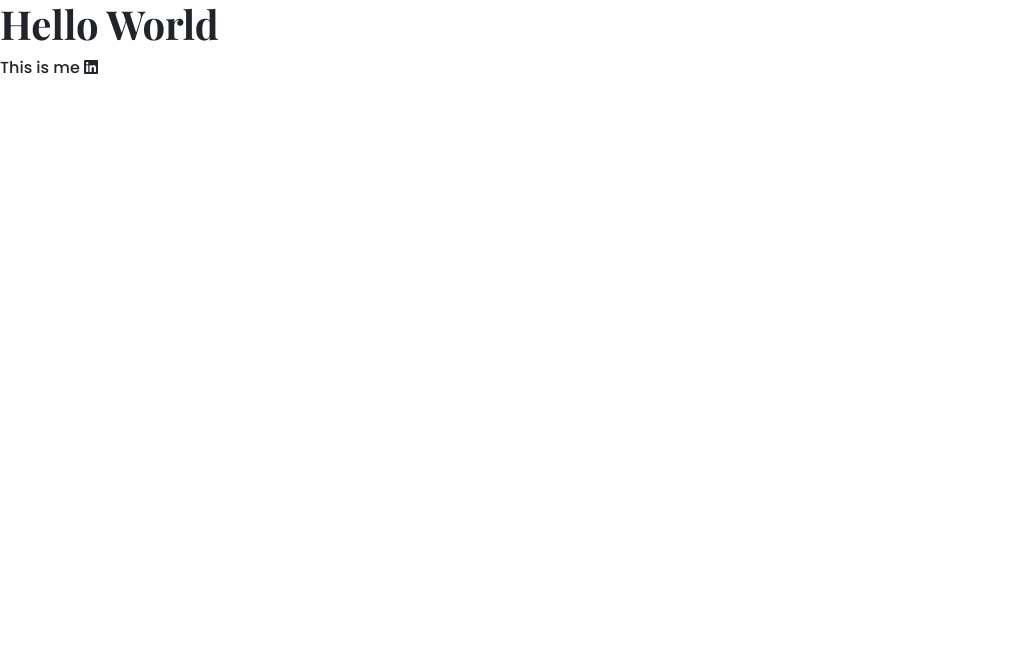
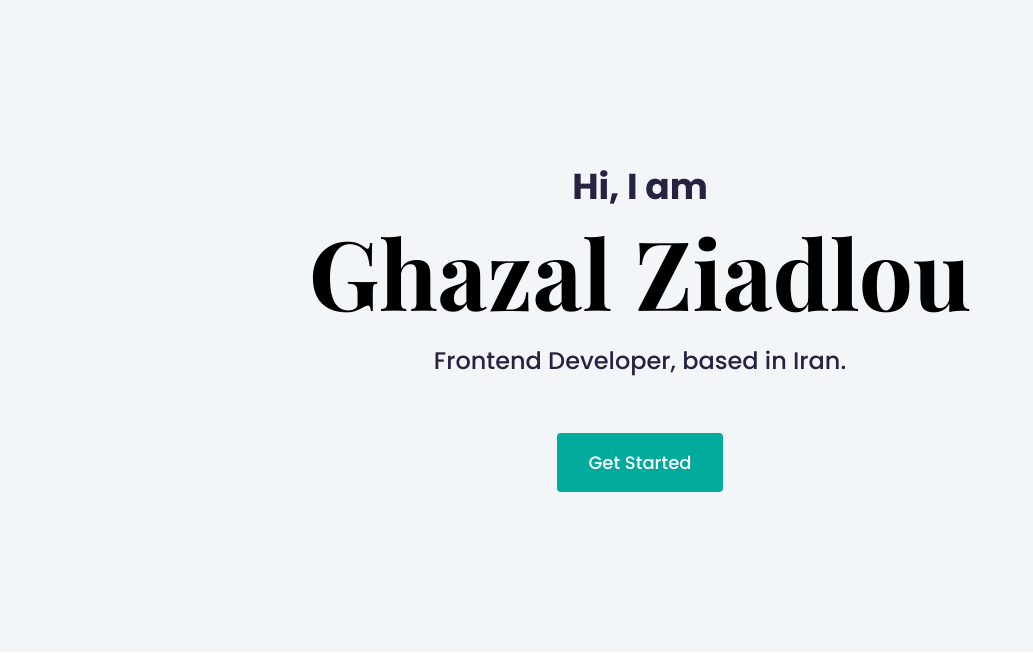
Before and after one commit to Ghazal-Z/my-portfolio, a plain HTML site: page index.html in a window 1280 px wide. Shown: the whole page, without its empty margins (0-1033 px from the left). Drawn offline with nearby package versions, Linux system fonts and the light colour scheme.

Commit message:
Building the hero Homepage

```diff
--- a/index.html
+++ b/index.html
@@ -28,7 +28,11 @@
     <title>Document</title>
   </head>
   <body>
-    <h1>Hello World</h1>
-    <p>This is me <i class="fa-brands fa-linkedin"></i></p>
+    <div class="hero">
+      <p>Hi, I am</p>
+      <h1>Ghazal Ziadlou</h1>
+      <h2 class="mb-5">Frontend Developer, based in Iran.</h2>
+      <a href="#" class="btn btn-branding">Get Started</a>
+    </div>
   </body>
 </html>
--- a/styles/portfolio.css
+++ b/styles/portfolio.css
@@ -1,8 +1,52 @@
-h1 {
-  font-family: "Playfair Display", serif;
+:root {
+  --primary-color: #f3f6f9;
+  --branding-color: #00ab9d;
+  --heading-font-family: "Playfair Display", serif;
+  --default-font-family: "Poppins", sans-serif;
+}
+
+body {
+  font-family: var(--default-font-family);
+}
+h1,
+h2,
+h3,
+h4,
+h5,
+h6 {
+  color: black;
   font-weight: bold;
 }
+h1 {
+  font-size: 96px;
+  font-family: var(--heading-font-family);
+}
 p {
-  font-family: "Poppins", sans-serif;
   font-weight: normal;
 }
+.hero {
+  background: var(--primary-color);
+  text-align: center;
+  padding: 160px 20px;
+}
+.hero p {
+  font-size: 36px;
+  font-weight: bold;
+  margin: 0;
+  color: #272142;
+}
+.hero h2 {
+  color: #272142;
+  font-family: var(--default-font-family);
+  font-weight: normal;
+  font-size: 24px;
+  line-height: 2;
+}
+.btn-branding {
+  background-color: var(--branding-color);
+  color: white;
+  border-radius: 4px;
+  font-size: 18px;
+  line-height: 27px;
+  padding: 15px 30px;
+}
```
